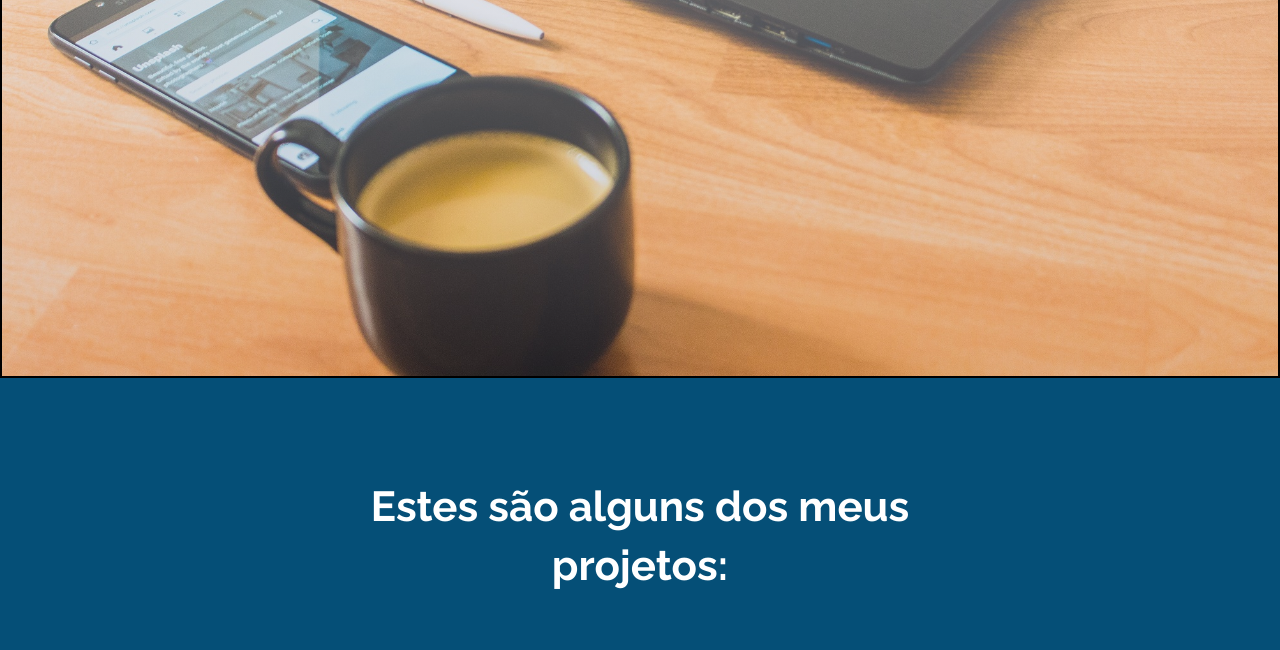
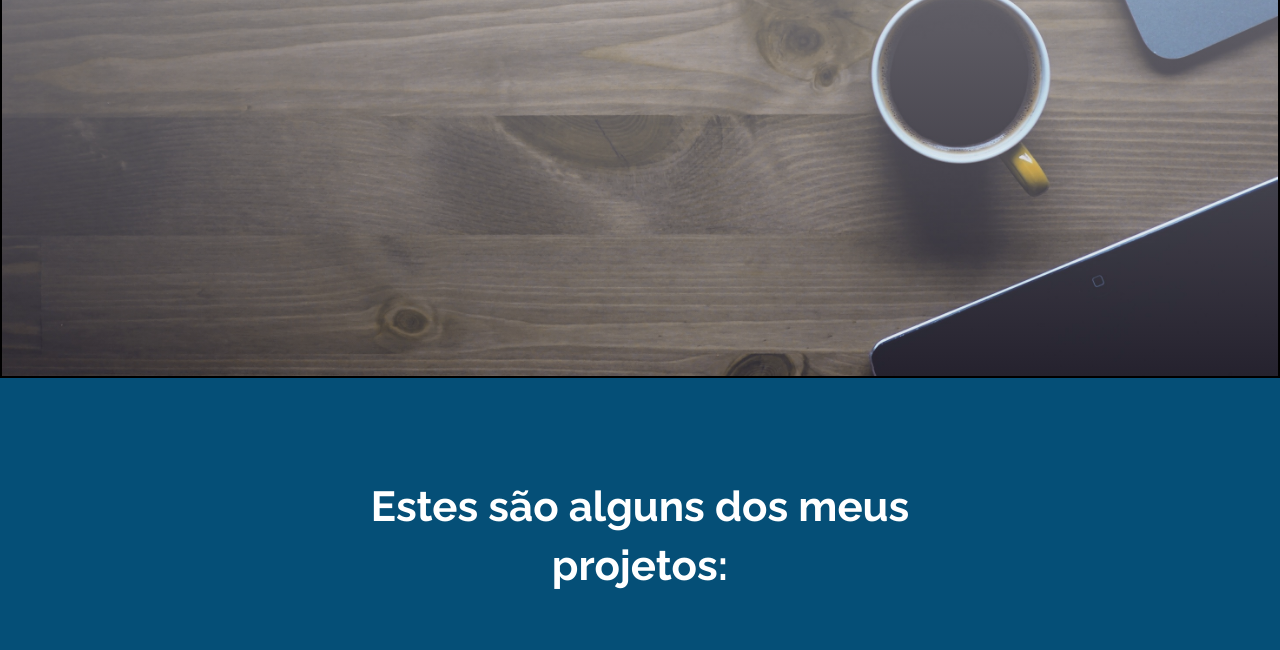
Before and after one commit to Matheus-Augusto-Silva/Meu-Portifolio, a plain HTML site: page index.html in a window 1280 px wide. Shown: the part 422-1072 px from the top of the page. Drawn offline with Linux system fonts and the light colour scheme.

Commit message:
alteracoes

```diff
--- a/style.css
+++ b/style.css
@@ -100,7 +100,7 @@ header {
       rgba(245, 246, 252, 0.6),
       rgba(1, 16, 83, 0.1)
     ),
-    url("img/capa.jpg");
+    url("img/backgound.jpg");
   background-repeat: no-repeat;
   background-size: cover;
   border: 2px solid black;
```
Also changed, not shown: index.html (+1 -0 lines), img/backgound.jpg (added).
